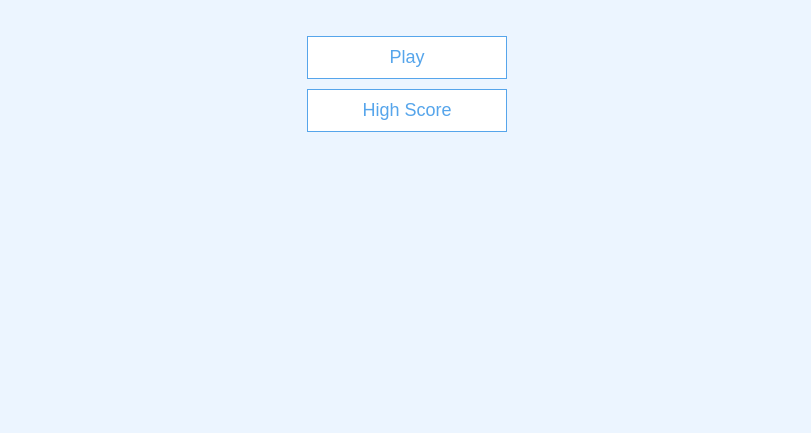
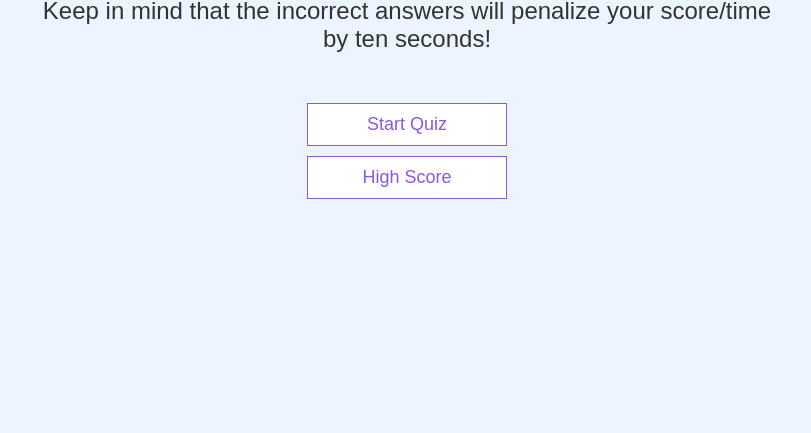
Before and after one commit to MikeAtwood/Ulitmate-Coding-Questionnaire, a plain HTML site: page index.html in a window 1280 px wide. Shown: the part 367-800 px from the top of the page, without its empty margins (233-1044 px from the left). Drawn offline with Linux system fonts and the light colour scheme.

Commit message:
add css style to html

```diff
--- a/assets/css/style.css
+++ b/assets/css/style.css
@@ -20,7 +20,7 @@ h4 {
 
 h1 {
     font-size: 5.4rem;
-    color: #56a5eb;
+    color: #8a56eb;
     margin-bottom: 5rem;
 }
 
@@ -40,6 +40,16 @@ h3 {
     font-weight: 500;
 }
 
+p1 {
+    display: flex;
+    font-size: 2.4rem;
+    color: #333;
+    margin-bottom: 5rem;
+    justify-content: center;
+    align-items: center;
+    text-align: center;
+
+}
 /* Utilities */
 
 .container {
@@ -87,10 +97,10 @@ h3 {
     padding:  1rem 0;
     width: 20rem;
     text-align: center;
-    border: 0.1rem solid #56a5eb;
+    border: 0.1rem solid #8a56eb;
     margin-bottom: 1rem;
     text-decoration: none;
-    color: #56a5eb;
+    color:#8a56eb;
     background-color: white;
 }
 
--- a/assets/js/game.js
+++ b/assets/js/game.js
@@ -52,7 +52,7 @@ let questions = [
 
 //Constants
 const CORRECT_BONUS = 10;
-const MAX_QUESTIONS = 3;
+const MAX_QUESTIONS = 5;
 
 startGame = () => {
     questionCounter = 0;
@@ -102,4 +102,5 @@ choices.forEach( choice => {
     });
 });
 
+
 startGame();
--- a/index.html
+++ b/index.html
@@ -13,7 +13,10 @@
     <div class="container">
         <div id="home" class="flex-center flex-column">
             <h1>Ultimate Coding Quiz</h1>
-            <a class="btn" href="./game.html">Play</a>
+            <p1>
+                Try to answer the following code-related questions within the time limit. Keep in mind that the incorrect answers will penalize your score/time by ten seconds!
+            </p1>
+            <a class="btn" href="./game.html">Start Quiz</a>
             <a class="btn" href="./scores.html">High Score</a>
         </div>
     </div>
```
Also changed, not shown: assets/js/end.js (+10 -0 lines).
